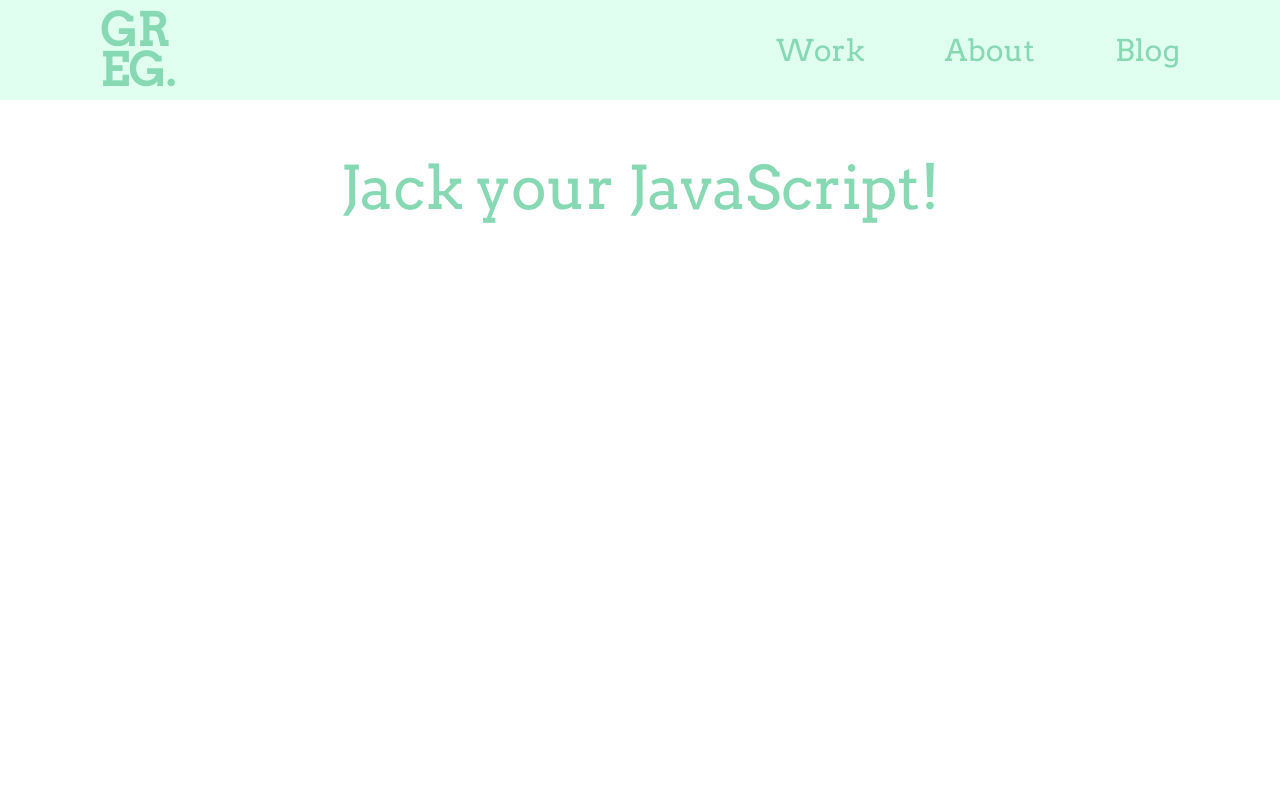
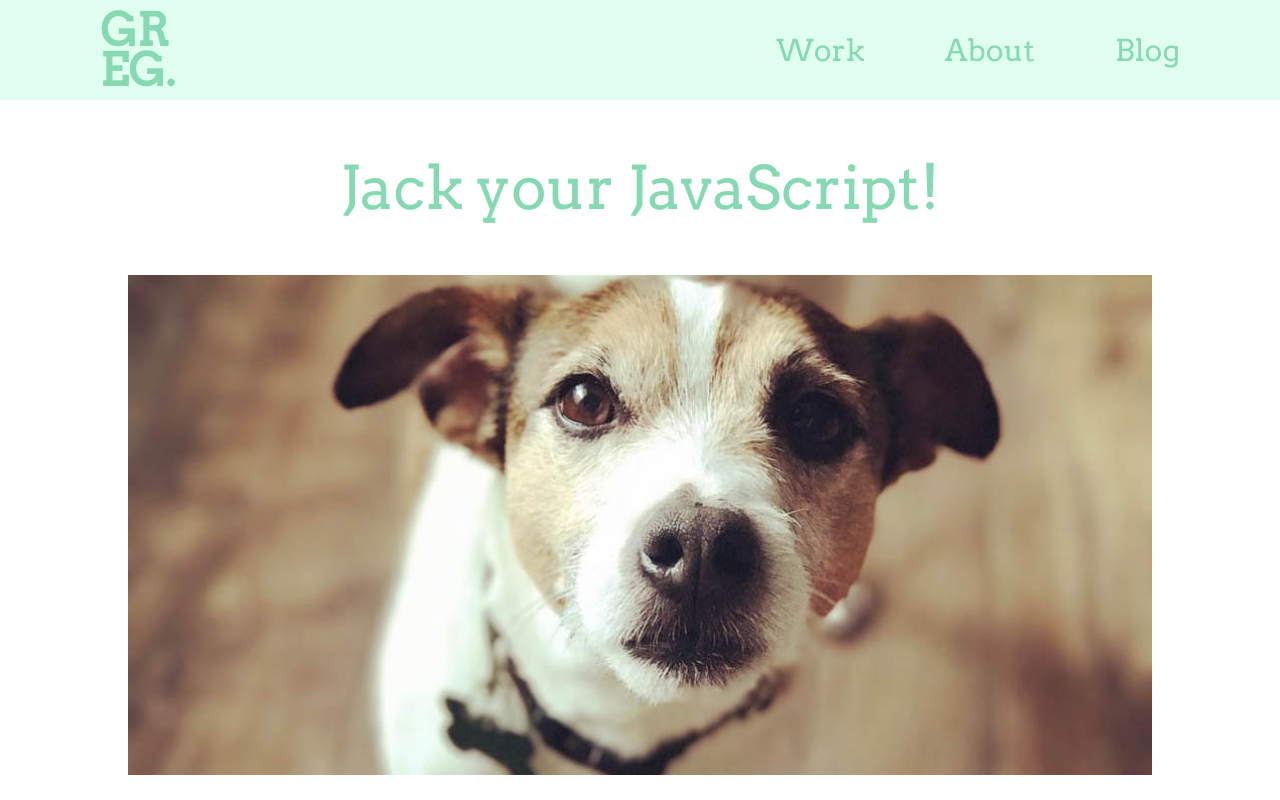
Before and after one commit to GregM1991/GregM1991-Portfolio_Site, a plain HTML site: page blogPosts/jackJava.html in a window 1280 px wide. Shown: the top 800 px of the page. Drawn offline with Linux system fonts and the light colour scheme; the site is published under a folder, as on GitHub Pages, so addresses that start at the root find nothing.

Commit message:
relative path

```diff
--- a/blogStyle.css
+++ b/blogStyle.css
@@ -90,7 +90,7 @@ main {
 }
 
 .img-container {
-	background-image: url(/img/jackRussel.jpg);
+	background-image: url(img/jackRussel.jpg);
 	background-position: center;
 	background-size: cover;
 	width: 100%;
```
